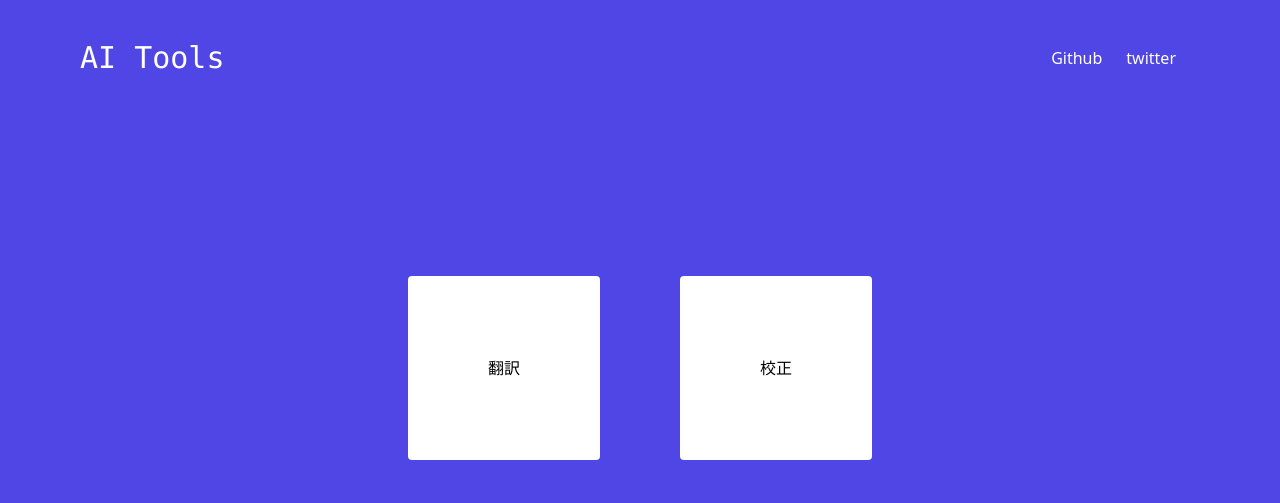
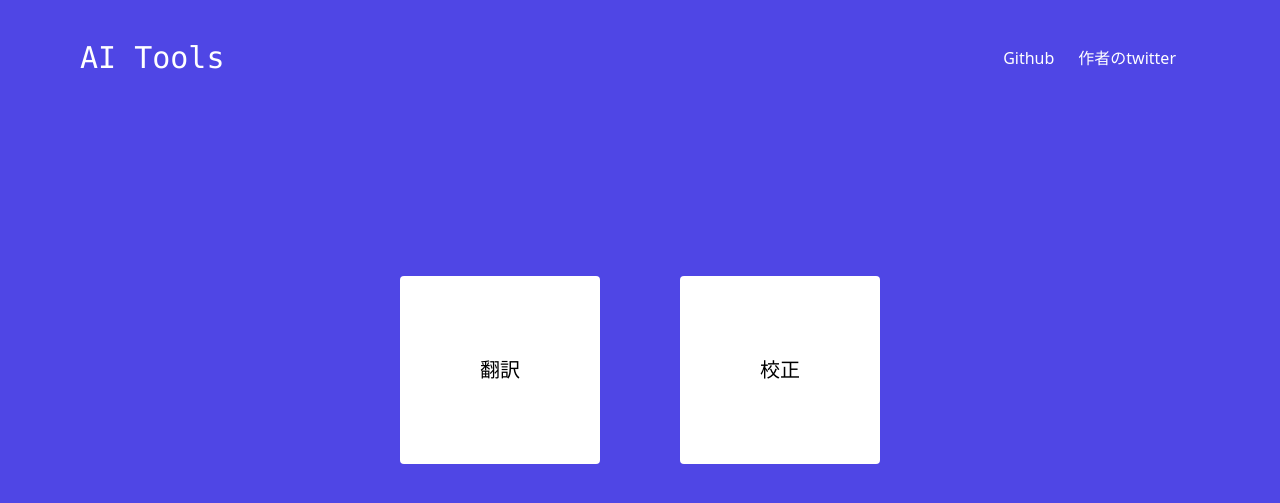
Before and after one commit to shi0n0/multi-translate-app, a Django app: template GPT_Translate/templates/top.html in a window 1280 px wide. Shown: the top 503 px of the page. Run offline with Django 4.2, Linux system fonts and the light colour scheme; the template is opened without the code that fills it, so the values that code supplies are empty; some libraries are stand-ins or nearby versions.

Commit message:
Minor Correction

```diff
--- a/GPT_Translate/templates/top.html
+++ b/GPT_Translate/templates/top.html
@@ -13,25 +13,31 @@
       <div class="stickey flex items-center justify-between">
 
         <div>
-          <p class="justify-left text-3xl font-mono">
-            AI Tools
-          </p>
+          <a href="/">
+            <p class="justify-left text-3xl font-mono">
+              AI Tools
+            </p>
+          </a>
         </div>
 
         <div class="flex pl-3 pr-3">
             <div class="flex pl-3 pr-3">
+              <a href="https://github.com/shi0n0/multi-translate-app">
                 Github
+              </a>
             </div>
             <div class="flex pl-3 pr-3">
-                twitter
+              <a href="https://twitter.com">
+                作者のtwitter
+              </a>
             </div>
         </div>
       </div>
     </header>
   <main>
     <div class="p-40 text-black flex justify-center">
-      <div class="bg-white p-20 m-10 rounded">翻訳</div>
-      <div class="bg-white p-20 m-10 rounded">校正</div>
+      <a href="translation"><div class="bg-white p-20 m-10 rounded text-xl hover:bg-gray-100 active:bg-gray-200">翻訳</div></a>
+      <a href="proofreading"><div class="bg-white p-20 m-10 rounded text-xl hover:bg-gray-100 active:bg-gray-200">校正</div></a>
     </div>
   </main>
 
```
